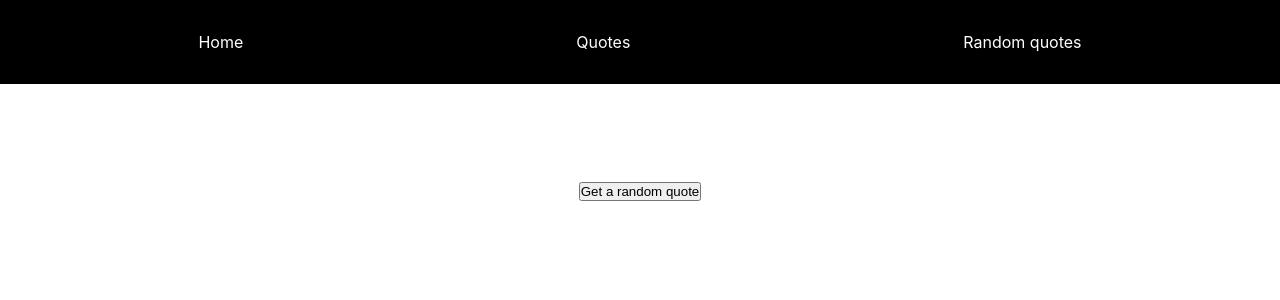
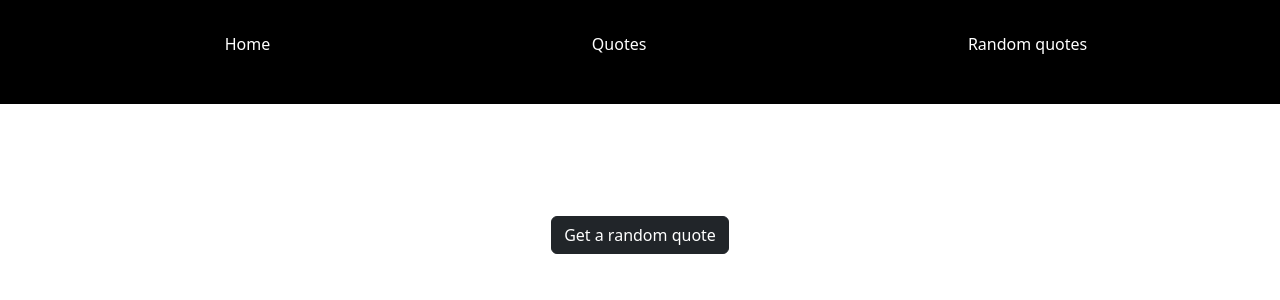
Before and after one commit to michellejanay/quote-app, a React (Create React App) app: page /random-quote in a window 1280 px wide. Shown: the top 300 px of the page. Built offline with nearby package versions, Linux system fonts and the light colour scheme; no server answers.

Commit message:
button: styled

```diff
--- a/package.json
+++ b/package.json
@@ -6,6 +6,7 @@
     "@testing-library/jest-dom": "^5.16.5",
     "@testing-library/react": "^13.4.0",
     "@testing-library/user-event": "^13.5.0",
+    "bootstrap": "^5.2.3",
     "bootstrap-icons": "^1.10.2",
     "react": "^18.2.0",
     "react-dom": "^18.2.0",
--- a/src/App.js
+++ b/src/App.js
@@ -5,6 +5,7 @@ import { BrowserRouter, Route, Routes, Link } from 'react-router-dom'
 import Quotes from './pages/Quotes'
 import RandomQuote from './pages/RandomQuote'
 import Index from './pages/Index'
+import 'bootstrap/dist/css/bootstrap.min.css'
 
 const App = () => {
   return (
--- a/src/components/Btn.jsx
+++ b/src/components/Btn.jsx
@@ -1,7 +1,11 @@
 import React from 'react'
 
 const Btn = ({ randomClick }) => {
-  return <button onClick={randomClick}>Get a random quote</button>
+  return (
+    <button className="btn btn-dark" onClick={randomClick}>
+      Get a random quote
+    </button>
+  )
 }
 
 export default Btn
--- a/src/pages/RandomQuote.jsx
+++ b/src/pages/RandomQuote.jsx
@@ -13,9 +13,17 @@ const RandomQuote = () => {
 
   useEffect(() => {
     fetch('http://michellejanay-quote-server.glitch.me/quotes/random')
-      .then((response) => response.json())
+      .then((response) => {
+        if (response.ok) {
+          return response.json()
+        }
+        throw Error('Oops! Something went wrong')
+      })
       .then((jsonData) => {
         setRandomData(jsonData)
+      })
+      .catch((error) => {
+        console.log(error)
       })
   }, [clicked])
 
```
Also changed, not shown: 1 other file (tests, documents, lock files or other folders).
